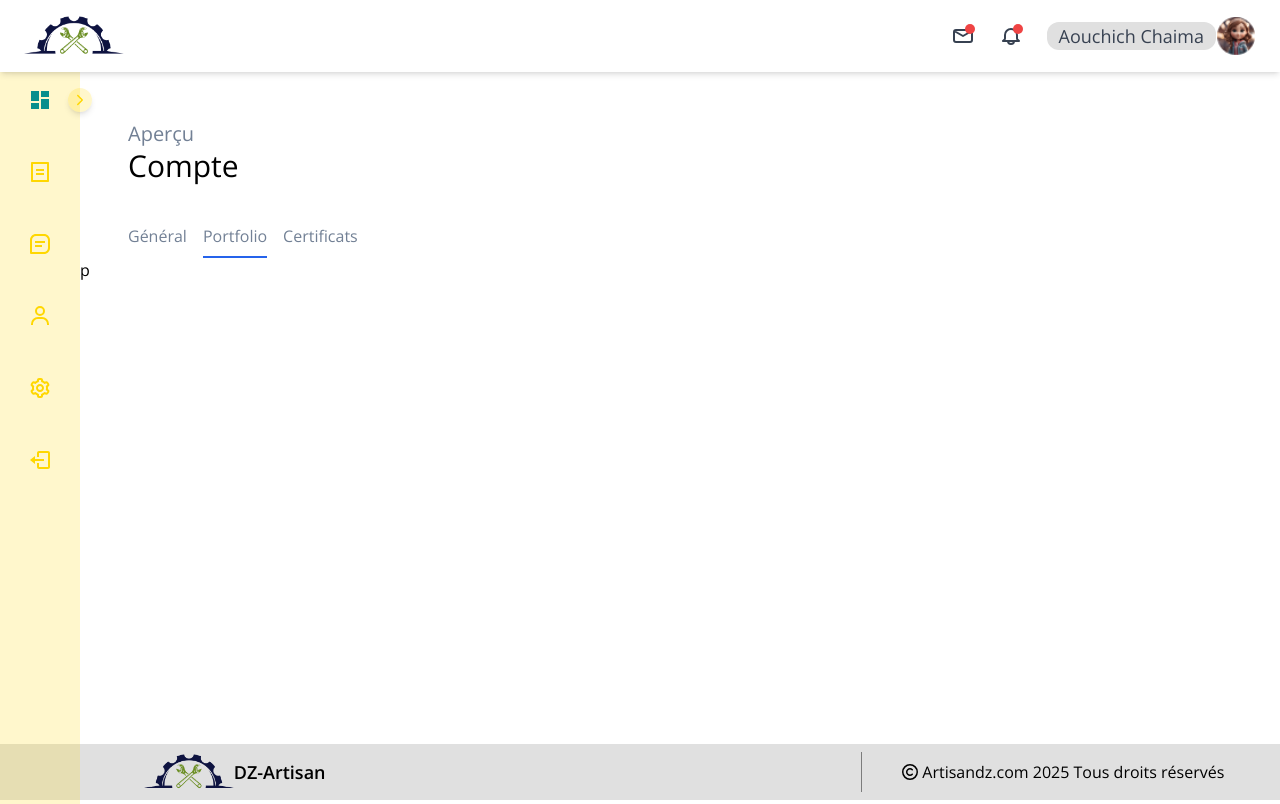
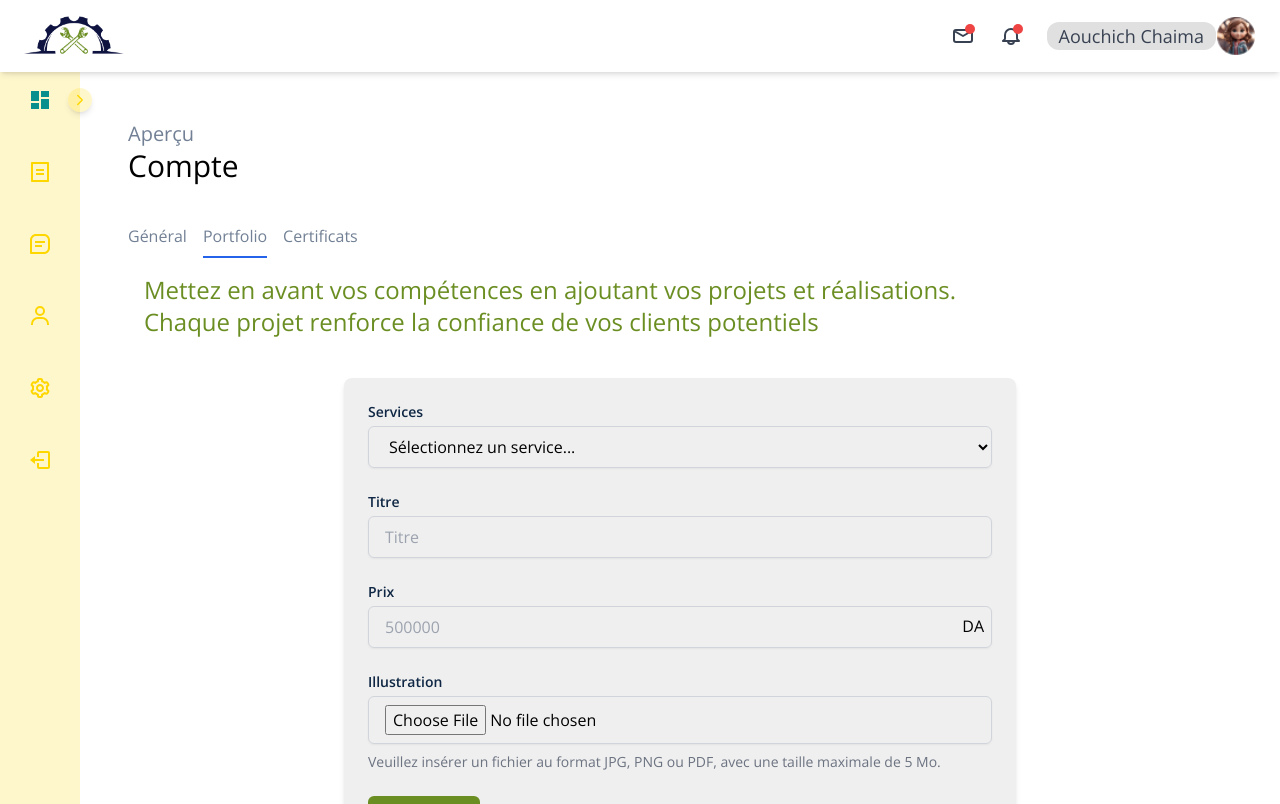
Before and after one commit to chaimuuus/projetGL_1cs, a React (Vite) app in the folder Frontend/: page /artisan/profile/portfolio in a window 1280 px wide. Shown: the top 804 px of the page. Built offline with nearby package versions, Linux system fonts and the light colour scheme.

Commit message:
edit portfolio page

```diff
--- a/Frontend/src/pages/Artisan/Profile/EditProfile.jsx
+++ b/Frontend/src/pages/Artisan/Profile/EditProfile.jsx
@@ -21,6 +21,8 @@ const EditProfile = () => {
 
   const { register, handleSubmit, resetField, watch } = useForm();
   const [specialites, setSpecialites] = useState([]);
+  const predefinedSpecialites = ["Plomberie", "Électricité", "Chauffage", "Climatisation"];
+
 
   const specialiteInput = watch("specialiteInput", "");
 
@@ -77,88 +79,93 @@ const EditProfile = () => {
         <div className="grid grid-cols-1 md:grid-cols-2 gap-6">
             {/* Nom */}
             <div>
-            <label className="block text-sm font-medium text-gray-700">Nom</label>
+            <label className="block text-sm font-semibold text-custom_blue">Nom</label>
             <input
                 type="text"
                 {...register("nom")}
                 placeholder="Boukalfa"
-                className="mt-1 block w-full px-4 py-2 border border-gray-300 rounded-md shadow-sm focus:outline-green-300"
+                className="mt-1 block w-full px-4 py-2 border border-gray-300 bg-transparent rounded-md shadow-sm focus:outline-green-300"
             />
             </div>
 
             {/* Prénom */}
             <div>
-            <label className="block text-sm font-medium text-gray-700">Prénom</label>
+            <label className="block text-sm font-semibold text-custom_blue">Prénom</label>
             <input
                 type="text"
                 {...register("prenom")}
                 placeholder="Rachid"
-                className="mt-1 block w-full px-4 py-2 border border-gray-300 rounded-md shadow-sm focus:outline-green-300"
+                className="mt-1 block w-full px-4 py-2 border bg-transparent border-gray-300 rounded-md shadow-sm focus:outline-green-300"
             />
             </div>
 
             {/* Email */}
             <div>
-            <label className="block text-sm font-medium text-gray-700">
+            <label className="block text-sm font-semibold text-custom_blue">
                 Adresse email
             </label>
             <input
                 type="email"
                 {...register("email")}
                 placeholder="exemple@gmail.com"
-                className="mt-1 block w-full px-4 py-2 border border-gray-300 rounded-md shadow-sm focus:outline-green-300"
+                className="mt-1 block w-full px-4 py-2 border bg-transparent border-gray-300 rounded-md shadow-sm focus:outline-green-300"
             />
             </div>
 
             {/* Téléphone */}
             <div>
-            <label className="block text-sm font-medium text-gray-700">
+            <label className="block text-sm font-semibold text-custom_blue">
                 Numéro de téléphone
             </label>
             <input
                 type="tel"
                 {...register("telephone")}
                 placeholder="06 79 88 34 45"
-                className="mt-1 block w-full px-4 py-2 border border-gray-300 rounded-md shadow-sm focus:outline-green-300"
+                className="mt-1 block w-full px-4 py-2 border bg-transparent border-gray-300 rounded-md shadow-sm focus:outline-green-300"
             />
             </div>
 
             {/* Localisation */}
             <div className="md:col-span-2">
-            <label className="block text-sm font-medium text-gray-700">
+            <label className="block text-sm font-semibold text-custom_blue">
                 Localisation
             </label>
             <input
                 type="text"
                 {...register("localisation")}
                 placeholder="Cité des Frères Abbas, Bloc A, Constantine"
-                className="mt-1 block w-full px-4 py-2 border border-gray-300 rounded-md shadow-sm focus:outline-green-300"
+                className="mt-1 block w-full px-4 py-2 border bg-transparent border-gray-300 rounded-md shadow-sm focus:outline-green-300"
             />
             </div>
 
             {/* Métier */}
             <div>
-            <label className="block text-sm font-medium text-gray-700">Métier</label>
+            <label className="block text-sm font-semibold text-custom_blue">Métier</label>
             <input
                 type="text"
                 {...register("metier")}
                 placeholder="Saisissez votre métier..."
-                className="mt-1 block w-full px-4 py-2 border border-gray-300 rounded-md shadow-sm focus:outline-green-300"
+                className="mt-1 block w-full px-4 py-2 border bg-transparent border-gray-300 rounded-md shadow-sm focus:outline-green-300"
             />
             </div>
 
             {/* Spécialité */}
             <div className="md:col-span-2">
-            <label className="block text-sm font-medium text-gray-700">
+            <label className="block text-sm font-semibold text-custom_blue">
                 Spécialité
             </label>
             <div className="flex gap-2 mt-1">
-                <input
-                type="text"
+            <select
                 {...register("specialiteInput")}
-                placeholder="Saisissez un domaine..."
-                className="flex-1 px-4 py-2 border border-gray-300 rounded-md shadow-sm focus:outline-green-300"
-                />
+                className="mt-1 block w-full px-4 py-2 bg-transparent border border-gray-300 rounded-md shadow-sm focus:outline-green-300"
+            >
+                <option value="">Sélectionnez un domaine...</option>
+                    {predefinedSpecialites.map((specialite, index) => (
+                    <option key={index} value={specialite}>
+                        {specialite}
+                    </option>
+                    ))}
+                    </select>
                 <button
                 type="button"
                 onClick={handleAddSpecialite}
--- a/Frontend/src/pages/Artisan/Profile/Portfolio.jsx
+++ b/Frontend/src/pages/Artisan/Profile/Portfolio.jsx
@@ -1,6 +1,84 @@
+import { useForm } from "react-hook-form";
+
 const Portfolio = () =>{
+
+    const { register, handleSubmit, formState: { errors } } = useForm();
+
+    const onSubmit = (data) => {
+        console.log(data);
+    };
+
+
     return(
-        <div><p>p</p></div>
+        <div>
+            <h1 className="mx-16 text-2xl my-4 text-custom_green">
+                Mettez en avant vos compétences en ajoutant vos projets et réalisations. <br />Chaque projet renforce la confiance de vos clients potentiels
+            </h1>
+            <form
+            onSubmit={handleSubmit(onSubmit)}
+            className="max-w-2xl my-10 mx-auto p-6 bg-custom_grey bg-opacity-50 rounded-lg shadow-md"
+            >
+                <div className="grid grid-cols-1 md:grid-cols-2 gap-6">
+                    {/* Services */}
+                    <div className="md:col-span-2">
+                        <label className="block text-sm font-semibold text-custom_blue">Services</label>
+                        <select
+                            {...register("services", { required: "Services is required" })}
+                            className="mt-1 block w-full px-4 py-2 border border-gray-300 rounded-md shadow-sm focus:outline-green-300 bg-transparent"
+                        >
+                            <option value="">Sélectionnez un service...</option>
+                            <option value="Installation">Installation</option>
+                            <option value="Maintenance">Maintenance</option>
+                            <option value="Repair">Repair</option>
+                            <option value="Inspection">Inspection</option>
+                        </select>
+                        {errors.services && <p className="text-red-500 text-sm mt-1">{errors.services.message}</p>}
+                    </div>
+
+                    {/* Titre */}
+                    <div className="md:col-span-2">
+                        <label className="block text-sm font-semibold text-custom_blue">Titre</label>
+                        <input
+                            type="text"
+                            {...register("titre")}
+                            placeholder="Titre"
+                            className="mt-1 block w-full px-4 py-2 border border-gray-300 rounded-md shadow-sm focus:outline-green-300 bg-transparent"
+                        />
+                    </div>
+
+                    {/* Prix */}
+                    <div className="md:col-span-2 relative">
+                        <label className="block text-sm font-semibold text-custom_blue">Prix</label>
+                        <input
+                            type="number"
+                            {...register("prix")}
+                            placeholder="500000"
+                            className="mt-1 block w-full px-4 py-2 border border-gray-300 rounded-md shadow-sm focus:outline-green-300 appearance-none [&::-webkit-inner-spin-button]:appearance-none [&::-webkit-outer-spin-button]:appearance-none bg-transparent"
+                        />
+                        <p className="absolute top-8 right-2">DA</p>
+                    </div>
+
+                    {/* Illustration */}
+                    <div className="md:col-span-2">
+                        <label className="block text-sm font-semibold text-custom_blue">Illustration</label>
+                        <input
+                            type="file"
+                            {...register("illustration")}
+                            accept=".jpg,.png,.pdf"
+                            className="mt-1 block w-full px-4 py-2 border border-gray-300 rounded-md shadow-sm focus:outline-green-300"
+                        />
+                        <p className="text-sm text-gray-500 mt-2">Veuillez insérer un fichier au format JPG, PNG ou PDF, avec une taille maximale de 5 Mo.</p>
+                    </div>
+                </div>
+
+                <button
+                    type="submit"
+                    className="mt-6 w-28 py-2 px-4 bg-custom_green text-white font-semibold rounded-md hover:bg-green-700"
+                >
+                    Enregistrer
+                </button>
+            </form>
+        </div>
     )
 }
 export default Portfolio;
--- a/Frontend/tailwind.config.js
+++ b/Frontend/tailwind.config.js
@@ -13,6 +13,7 @@ export default {
         custom_grey: '#E0E0E0',
         custom_Lgrey: '#C0BFBF',
         custom_black: '#333333',
+        custom_blue: '#0F2744',
 
         lightYellow: 'rgba(255, 215, 0, 0.2)',
         lightBlue: 'rgba(8, 142, 141, 1)',
```
